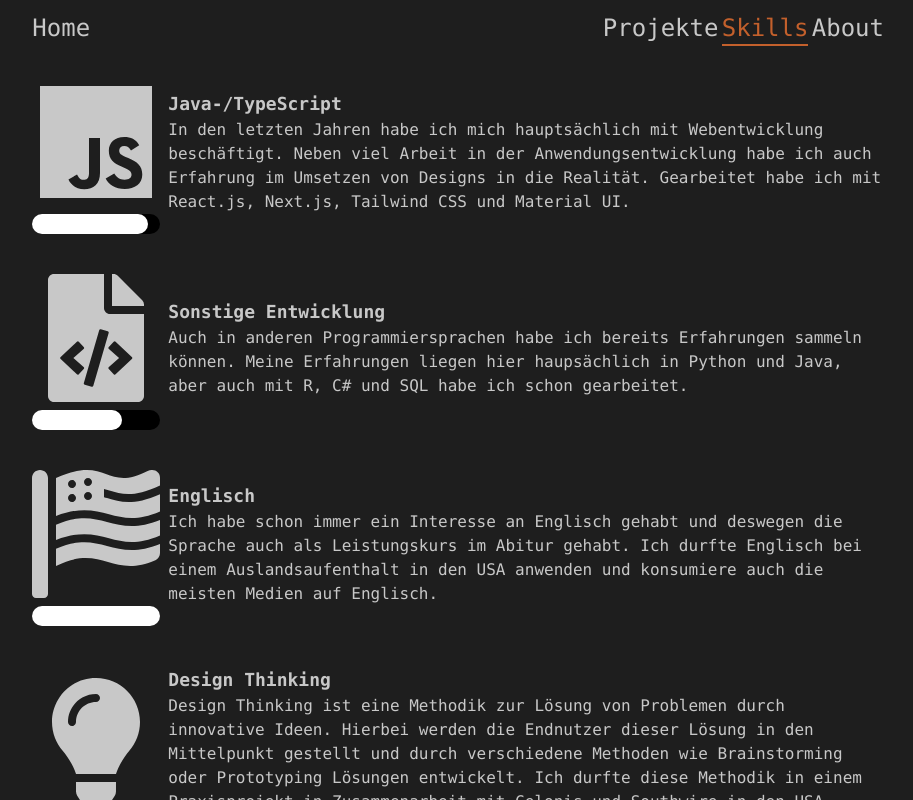
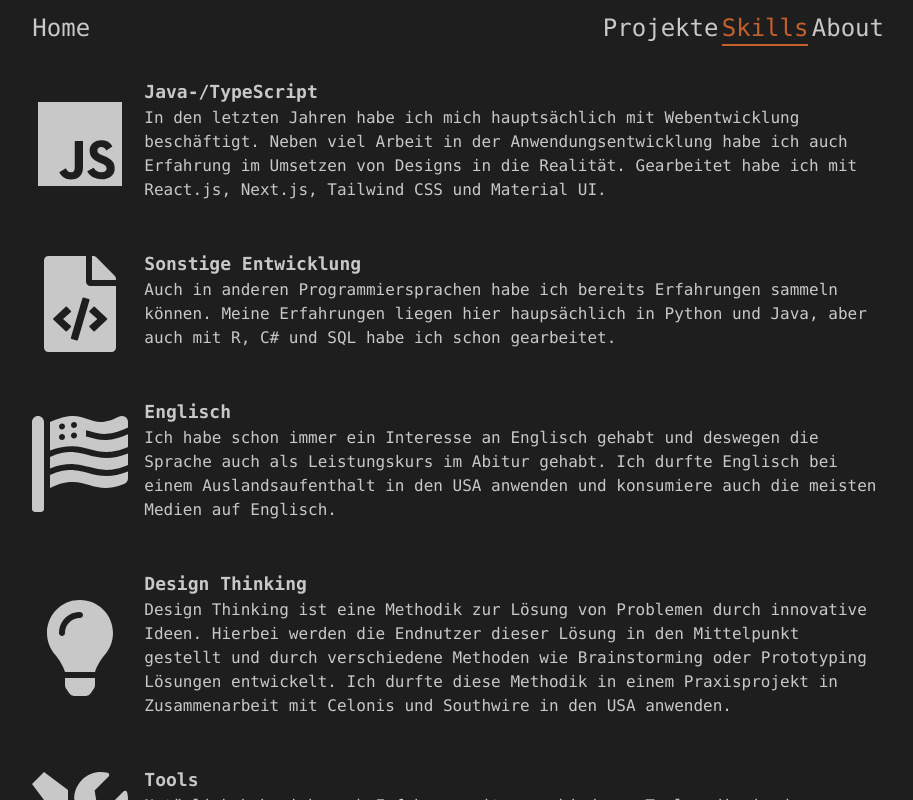
Before and after one commit to JonasRettig/jrettig.dev, a Next.js app: page /skills in a window 1280 px wide. Shown: the top 800 px of the page, without its empty margins (181-1094 px from the left). Built offline with nearby package versions, Linux system fonts and the light colour scheme.

Commit message:
removed ability skills

```diff
--- a/src/components/skill.tsx
+++ b/src/components/skill.tsx
@@ -2,12 +2,8 @@
 export default function Skill({ icon, skill, info, level }: { icon: any, skill: string, info: string, level: number }) {
     return (
         <div className="flex flex-row my-5 items-center">
-            <div className="text-9xl mr-2 flex flex-col">
+            <div className="text-8xl mr-4 flex flex-col">
                 {icon}
-                <div className="bg-black rounded-3xl h-[20px] w-full mt-2" >
-                    <div style={{ width: `${(level / (10)) * 100}%` }} className=" bg-white rounded-3xl h-full">
-                    </div>
-                </div>
             </div>
             <div className="mb-2">
                 <b className="text-lg"> {skill} </b>
```
